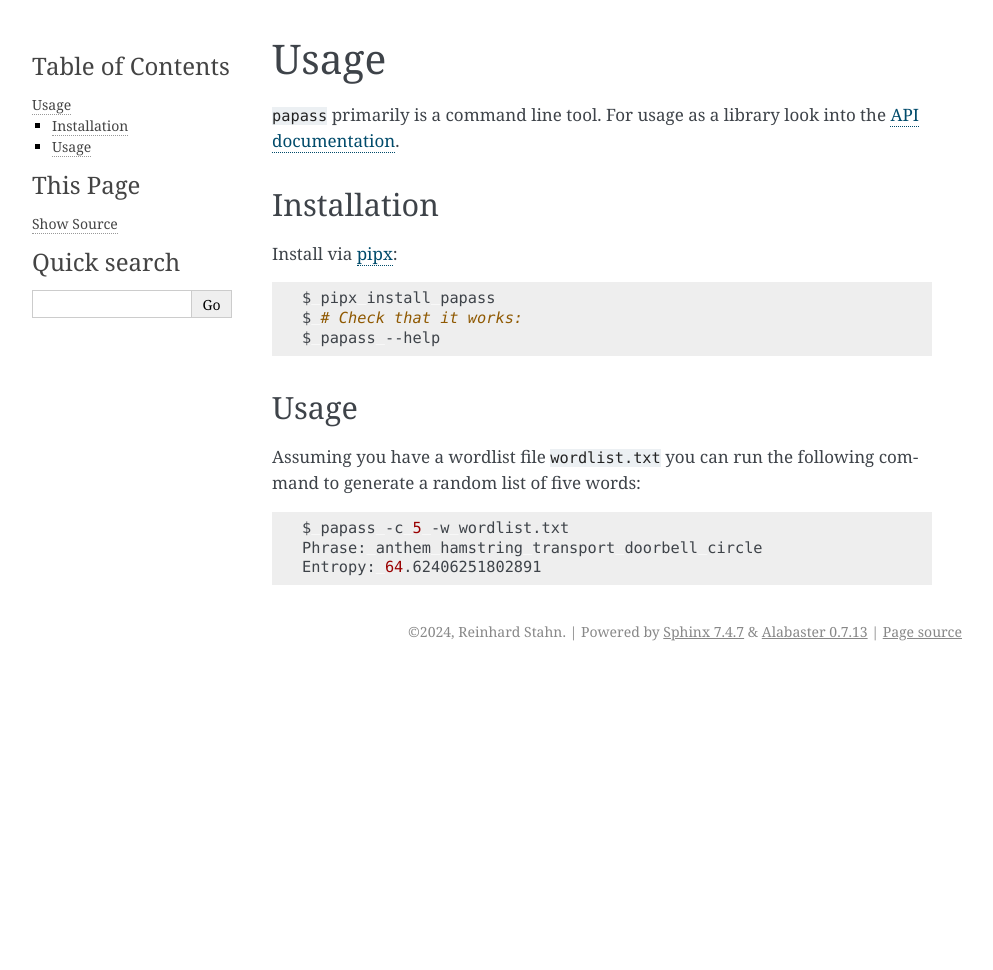
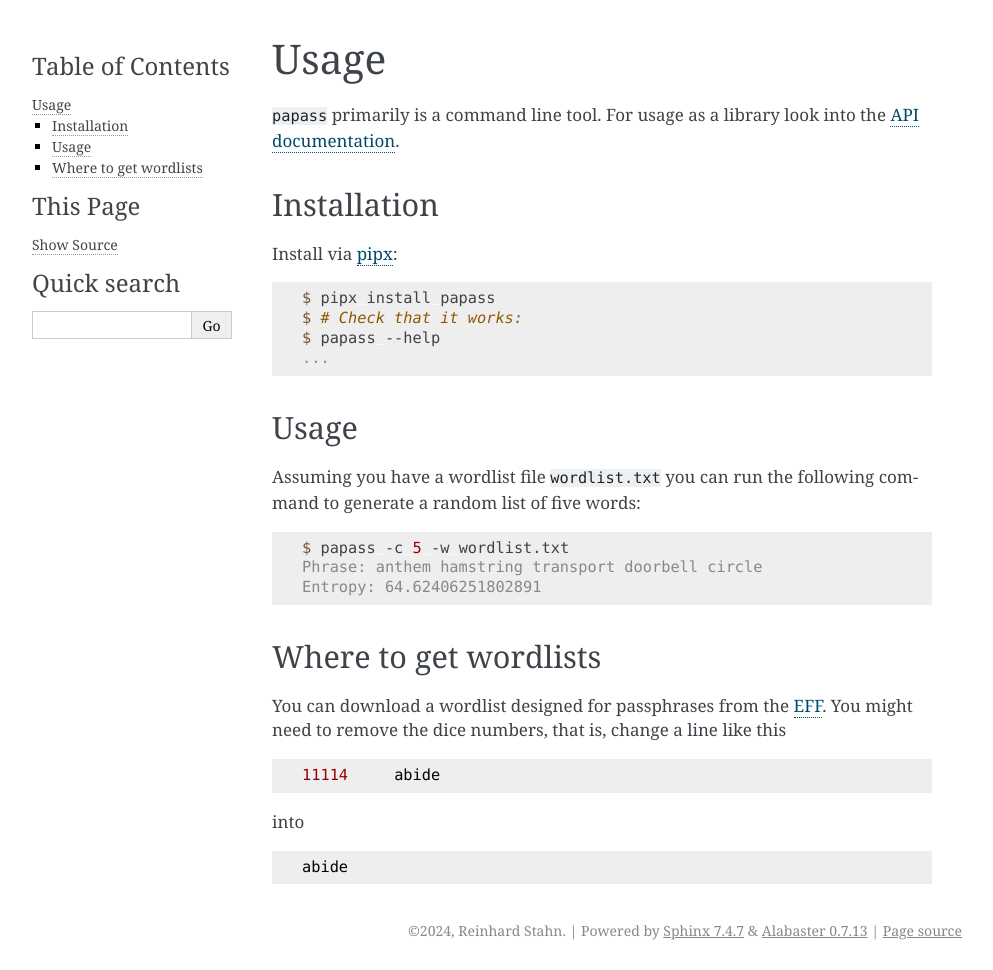
Before and after one commit to rainij/papass, a Sphinx documentation site: the page built from docs/source/usage_cli.md, in a window 1280 px wide. Shown: the whole page, without its empty margins (148-1141 px from the left). Built offline with Sphinx 7.4.7, drawn with Linux system fonts in a browser that asks for light colours; before the commit the page ends 900 px from its top, so only the background shows below that.

Commit message:
Move README stuff into docs

````diff
--- a/docs/source/index.rst
+++ b/docs/source/index.rst
@@ -1,5 +1,5 @@
-papass documentation
-====================
+papass
+======
 
 .. toctree::
    :maxdepth: 1
--- a/docs/source/usage_cli.md
+++ b/docs/source/usage_cli.md
@@ -7,10 +7,11 @@ documentation](./api.rst).
 
 Install via [pipx](https://pipx.pypa.io/stable/):
 
-```{code-block} shell
+```{code-block} console
 $ pipx install papass
 $ # Check that it works:
 $ papass --help
+...
 ```
 
 ## Usage
@@ -18,8 +19,24 @@ $ papass --help
 Assuming you have a wordlist file `wordlist.txt` you can run the following command to
 generate a random list of five words:
 
-```{code-block} shell
+```{code-block} console
 $ papass -c 5 -w wordlist.txt
 Phrase: anthem hamstring transport doorbell circle
 Entropy: 64.62406251802891
 ```
+
+## Where to get wordlists
+
+You can download a wordlist designed for passphrases from the
+[EFF](https://www.eff.org/deeplinks/2016/07/new-wordlists-random-passphrases). You might
+need to remove the dice numbers, that is, change a line like this
+
+```
+11114     abide
+```
+
+into
+
+```
+abide
+```
````
Also changed, not shown: README.md (+2 -15 lines).
